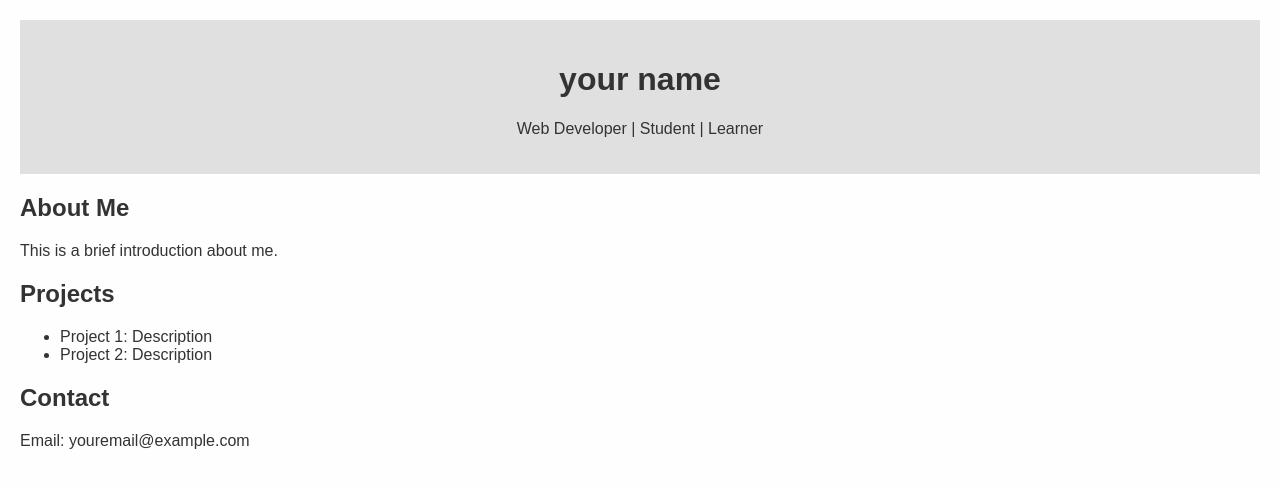
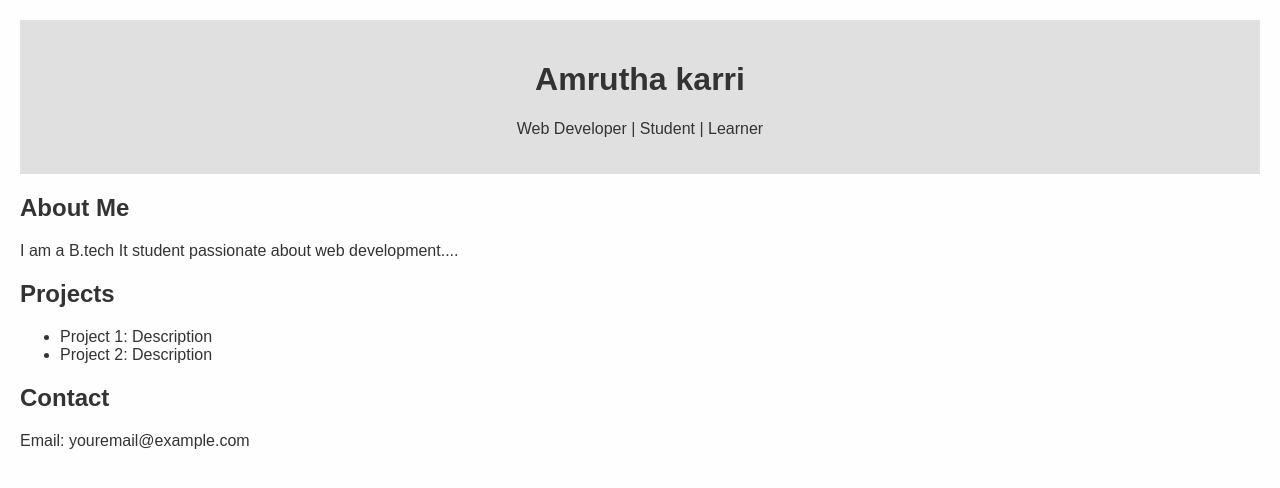
Before and after one commit to amruthakarri/portfolio-website, a plain HTML site: page index.html in a window 1280 px wide. Drawn offline with Linux system fonts and the light colour scheme.

Commit message:
Updated portfolio content

```diff
--- a/index.html
+++ b/index.html
@@ -7,13 +7,13 @@
 </head>
 <body>
   <header>
-    <h1>your name</h1>
+    <h1>Amrutha karri</h1>
     <p>Web Developer | Student | Learner</p>
   </header>
 
   <section>
     <h2>About Me</h2>
-    <p>This is a brief introduction about me.</p>
+    <p>I am a B.tech It student passionate about web development.... </p>
   </section>
 
   <section>
```
